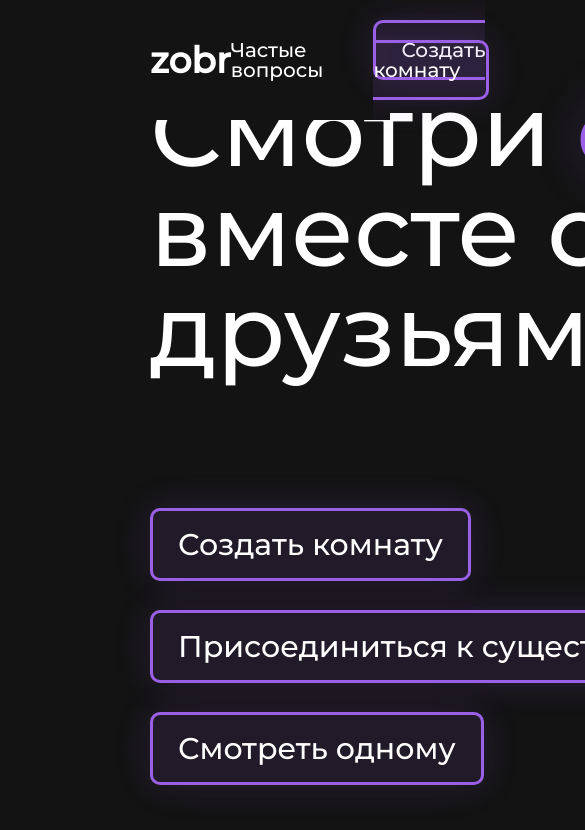
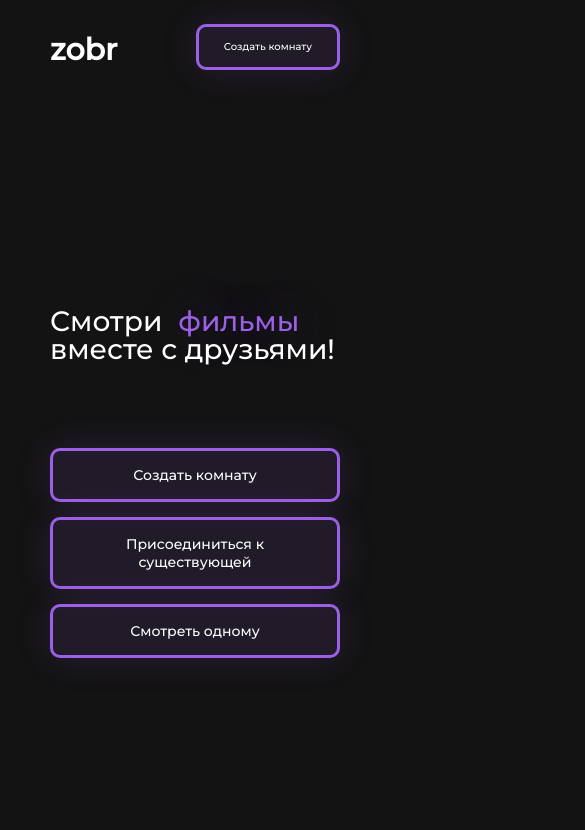
Before and after one commit to TePMo-Tapo4eK/zobr, a React (Create React App) app: page / in a window 390 px wide. Shown: the top 830 px of the page, 585 px wide, since content can reach past the window. Built offline with nearby package versions, Linux system fonts and the light colour scheme.

Commit message:
add adaptive without photos

```diff
--- a/src/components/MainPageContent.js
+++ b/src/components/MainPageContent.js
@@ -1,16 +1,12 @@
 import React from "react";
 import "./css-comp/MainPageContent.css"
-import Img1 from './images/1.jpg'
-import Img2 from './images/2.webp'
-import Img3 from './images/3.jpg'
-import Img4 from './images/4.webp'
 import { Link } from "react-router-dom";
 
 const MainPageContent = () => {
   return (
-    <div className="main_pahe_content">
+    <div className="main_page_content">
         <div className="page_text">
-            <p className="title">Смотри <p className="title_p">фильмы</p></p>
+            <h1 className="title">Смотри <p className="title_p">фильмы</p></h1>
             <p className="title">вместе с друзьями!</p>
             <ul className="page_btns">
                 <li><Link to='/create' className="btn">Создать комнату</Link></li>
@@ -19,12 +15,6 @@ const MainPageContent = () => {
             </ul>
         </div>
         <div className="page_photos">
-            <img alt='img' src={Img1} className="main_page_img one"/>
-            <img alt='img' src={Img2} className="main_page_img two"/>
-            <img alt='img' src={Img3} className="main_page_img three"/>
-            <img alt='img' src={Img4} className="main_page_img four"/>
-            <img alt='img' src={Img1} className="main_page_img one"/>
-            <img alt='img' src={Img2} className="main_page_img two"/>
         </div>
     </div>
   );
--- a/src/components/css-comp/MainPageContent.css
+++ b/src/components/css-comp/MainPageContent.css
@@ -1,11 +1,13 @@
-.main_pahe_content{
+.main_page_content{
     height: 100vh;
     display: flex;
     justify-content: space-between;
     align-items: center;
+    padding: 0 150px;
 }
 
 .title{
+
     display: flex;
     align-items: baseline;
     margin: 0 5px 0 0;
@@ -17,26 +19,19 @@
     text-shadow:  3px 0 50px rgba(155, 96, 229,0.4);
 }
 .page_text{
-    padding: 0 150px;
+    margin-top: 120px;
     color: rgb(255, 255, 255);
 }
 .page_btns{
     margin-top: 150px;
-    height: calc(78px*3);
+    height: auto;
     display: flex;
     flex-direction: column;
     justify-content: space-between;
 }
 .page_btns .btn{
     font-size: 30px;
-    margin-bottom: 50px;
-}
-.page_photos{
-    position: relative;
-    max-width: 48%;
-}
-.page_photos img{
-    position: relative;
+    margin-bottom: 20px;
 }
 .main_page_img {
     height: 464px;
@@ -44,3 +39,109 @@
     margin: 20px 10px 0;
     border-radius: 20px;
 }
+
+@media screen and (max-width: 2450px) {
+    .title{
+
+        font-size: 80px;
+    }
+
+    .main_page_img {
+        height: auto;
+        width: 30%;
+        margin: 18px 10px 0;
+        border-radius: 20px;
+    }
+    .page_btns .btn{
+        font-size: 25px;
+        margin-bottom: 18px;
+    }
+    .page_btns{
+        margin-top: 100px;
+    }
+}
+@media screen and (max-width: 1920px) {
+    .title{
+        font-size: 70px;
+    }
+    .page_btns .btn{
+        font-size: 22px;
+        margin-bottom: 14px;
+    }
+    .page_btns{
+        margin-top: 80px;
+    }
+}
+@media screen and (max-width: 905px) {
+    .main_page_content{
+        padding: 0 80px;
+    }
+    .title{
+        font-size: 50px;
+    }
+    .page_btns{
+        margin-top: 60px;
+    }
+}
+@media  screen and (max-width: 700px){
+    .main_page_content{
+        padding: 0 50px;
+    }
+
+    .page_btns .btn{
+        font-size: 20px;
+        margin: 15px 0 0;
+    }
+}
+@media screen and (max-width: 550px) {
+    .title{
+        font-size: 40px;
+    }
+    .main_page_content{
+        padding: 0 50px;
+    }
+    .page_btns .btn{
+        font-size: 16px;
+    }
+    .page_btns{
+        margin-top: 70px;
+        height: auto;
+    }
+    .page_btns .btn{
+        width: 100%;
+        font-size: 20px;
+        margin: 15px 0 0;
+    }
+}
+@media screen and (max-width: 550px) {
+    .title{
+        font-size: 32px;
+    }
+    .title_p{
+        margin-left: 16px;
+        color: #9B60E5;
+        text-shadow:  3px 0 50px rgba(155, 96, 229,0.4);
+    }
+}
+@media screen and (max-width: 430px) {
+    .title{
+        font-size: 28px;
+    }
+    .page_btns .btn{
+        width: 100%;
+        font-size: 14px;
+        line-height: 18px;
+        margin: 15px 0 0;
+    }
+}
+@media screen and (max-width: 350px) {
+    .title{
+        font-size: 24px;
+    }
+    .page_btns .btn{
+        width: 100%;
+        font-size: 12px;
+        line-height: 18px;
+        margin: 15px 0 0;
+    }
+}
--- a/src/components/css-comp/header.css
+++ b/src/components/css-comp/header.css
@@ -36,3 +36,27 @@
     margin-top: 3px;
     border-bottom: 3px solid #9B60E5;
 }
+@media screen and (max-width: 905px) {
+    .header {padding: 0 80px;}
+}
+@media  screen and (max-width: 700px) {
+    .header {padding: 0 50px;}
+    .header .link{
+        font-size: 0;
+    }
+    .header .btn{
+        font-size: 20px;
+    }
+}
+@media screen and (max-width: 450px) {
+    .header .btn{
+        font-size: 10px;
+    }
+    .header {
+        height: 100px;
+    }
+    .header_logo{
+        font-weight: 600;
+        font-size: 30px
+    }
+}
--- a/src/pages/App.css
+++ b/src/pages/App.css
@@ -2,6 +2,8 @@
 .App{
     height: 100vh;
 }.btn {
+    display: inline-block;
+    text-align: center;
     color: white;
     padding: 15px 25px;
     border-radius: 10px;
```
